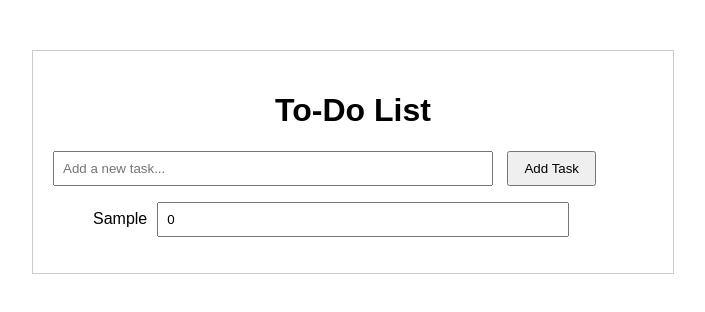
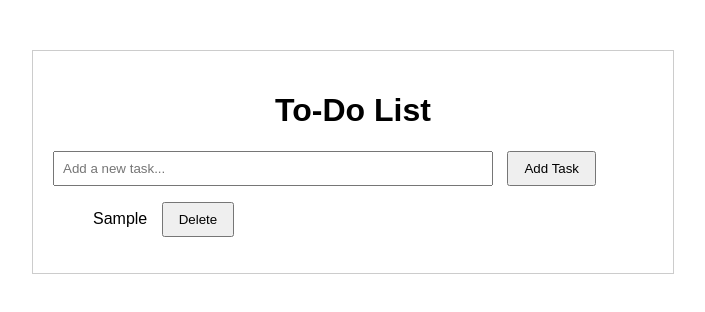
Before and after one commit to dee-mee/todo-list, a plain HTML site: page index.html in a window 1280 px wide. Both pictures are taken after typing "Sample" into the empty fields and a click on the button "Add Task". Shown: the whole page, without its empty margins (287-992 px from the left). Drawn offline with Linux system fonts and the light colour scheme.

Commit message:
added a delete button

```diff
--- a/script.js
+++ b/script.js
@@ -1,40 +1,14 @@
 function addTask() {
-    var taskInput = document.getElementById("taskInput");
-    var taskList = document.getElementById("taskList");
+    var taskInput = document.getElementById('taskInput');
+    var taskList = document.getElementById('taskList');
+    var newTaskDiv = document.createElement('div');
+    taskList.appendChild(newTaskDiv);
+    newTaskDiv.id = 'task' + (taskList.childElementCount + 1);
+    newTaskDiv.innerHTML = "<span id='task'>" + taskInput.value + "</span> <button onclick='deleteTask(\"" + newTaskDiv.id + "\")'>Delete</button>";
+    taskInput.value = "";
+  }
 
-    if (taskInput.value === "") {
-        alert("Please enter a task!");
-        return;
-    }
-
-    var li = document.createElement("li");
-    li.textContent = taskInput.value;
-
-    taskList.appendChild(li);
-
-    taskInput.value = "";
-}
-function addTask() {
-    let input = document.getElementById('taskInput');
-    let taskList = document.getElementById('taskList');
-
-    // Create a new task item
-    let taskItem = document.createElement('li');
-    let taskName = document.createTextNode(input.value);
-    taskItem.appendChild(taskName);
-
-    // Add a percentage input
-    let percentageInput = document.createElement('input');
-    percentageInput.type = 'number';
-    percentageInput.min = '0';
-    percentageInput.max = '100';
-    percentageInput.value = '0';
-    percentageInput.style.marginLeft = '10px';
-    taskItem.appendChild(percentageInput);
-
-    // Add the task item to the list
-    taskList.appendChild(taskItem);
-
-    // Clear the input field
-    input.value = '';
-}
+  function deleteTask(taskId) {
+    var task = document.getElementById(taskId);
+    task.parentNode.removeChild(task);
+  }
```
Also changed, not shown: index.html (+2 -1 lines).
